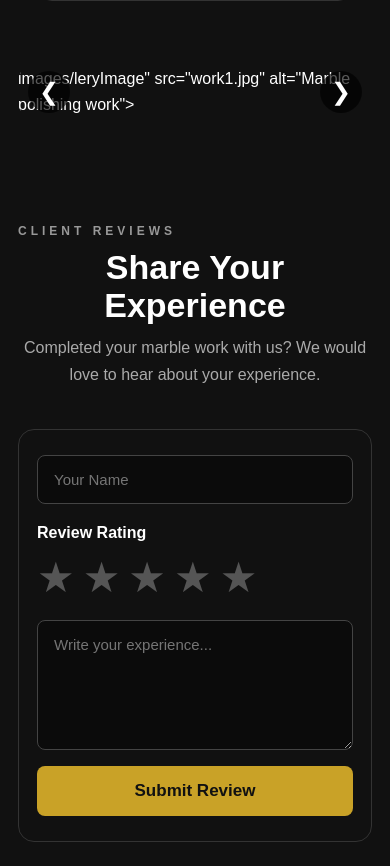
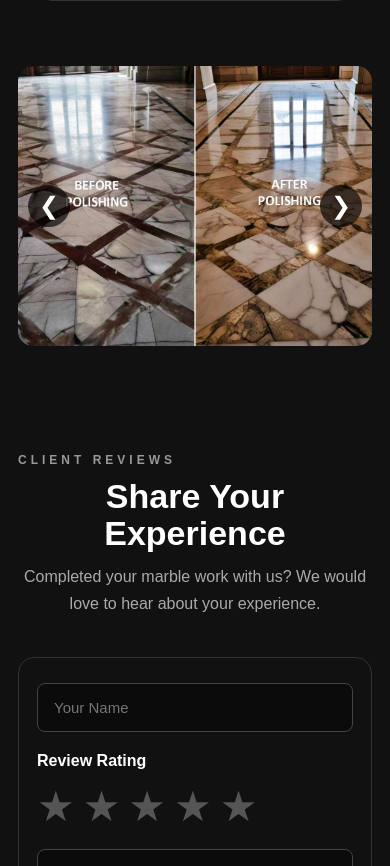
Before and after one commit to mdsahebratanpura/maqsood-marble-website, a website with bundled scripts: page index.html in a window 390 px wide. Shown: the part 9542-10408 px from the top of the page. Built offline with nearby package versions, Linux system fonts and the light colour scheme; no server answers.

Commit message:
Update index.html

```diff
--- a/index.html
+++ b/index.html
@@ -546,7 +546,7 @@
         &#10094;
     </button>
 
-    images/leryImage"
+    <img id="mobileGalleryImage"
          src="work1.jpg"
          alt="Marble polishing work">
 
```
